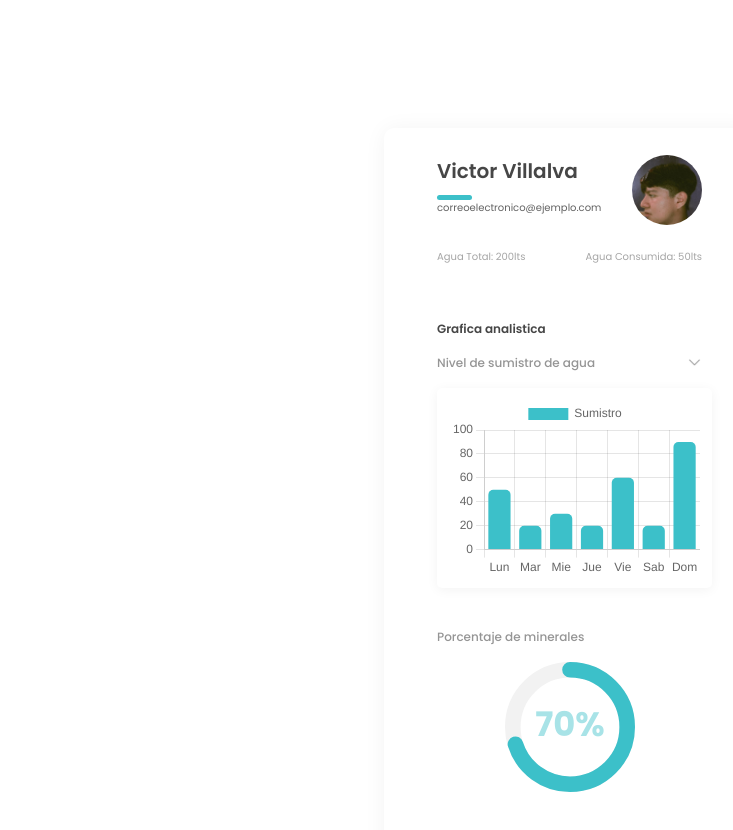
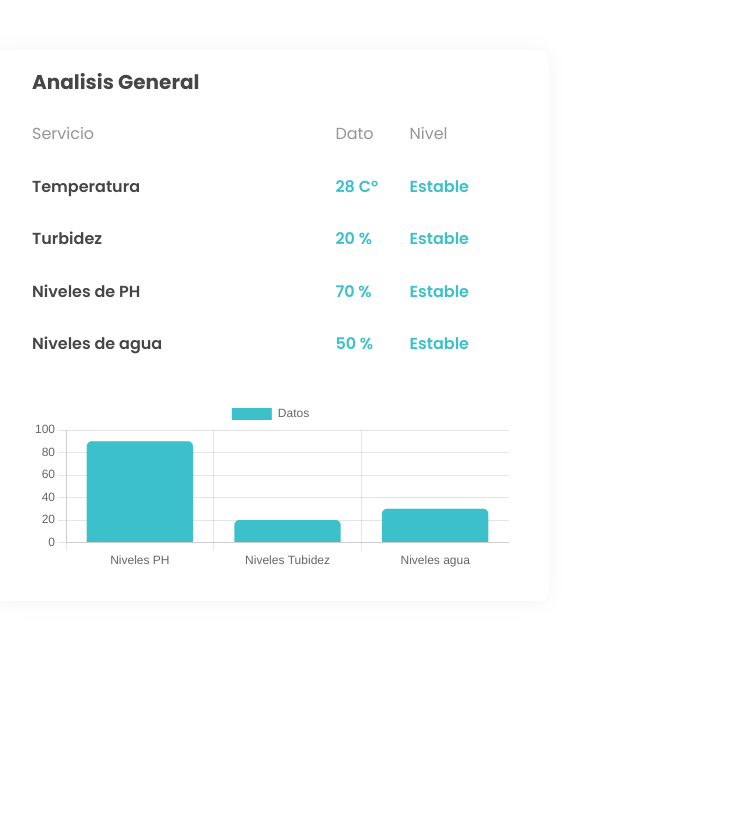
Before and after one commit to VictorVillalva/AquaQA, a React (Vite) app: page / in a window 1280 px wide. Shown: the top 830 px of the page, without its empty margins (128-861 px from the left). After the commit the page ends 800 px from the top, so only its background shows below. Built offline with nearby package versions, Linux system fonts and the light colour scheme.

Commit message:
Card analisis general

```diff
--- /dev/null
+++ b/src/assets/Styles/cardAnalisisGeneral.css
@@ -0,0 +1,62 @@
+.card-analisisgeneral{
+    margin-left: 120px;
+    margin-top: 50px;
+    width: 557px;
+    height: 551px;
+    background: #FFFFFF;
+    box-shadow: 0px 1px 22px rgba(0, 0, 0, 0.05);
+    border-radius: 10px;
+}
+.title-analisis,.service-water{
+    width: 477px;
+    padding-top: 20px;
+    padding-left: 40px;
+}
+.title-analisis{
+    font-family: 'Poppins', sans-serif;
+    font-style: normal;
+    font-weight: 700;
+    color: #464646;
+}
+.service-water{
+    display: flex;
+    flex-direction: row;
+    justify-content: space-between;
+    height: 270px;
+}
+.services,.datos,.niveles-water{
+    display: flex;
+    flex-direction: column;
+    align-items: flex-start;
+    justify-content: space-between;
+}
+.services{
+    width: 145px;
+}
+.service{
+    font-family: 'Poppins', sans-serif;
+    font-style: normal;
+    font-weight: 600;
+    color: #464646;
+}
+.datos{
+    margin-left: 127px;
+}
+.nivel,.dato-water{
+    font-family: 'Poppins', sans-serif;
+    font-style: normal;
+    font-weight: 600;
+    color: #3CC0C9;
+}
+.txt-title-service,.txt-title-datos,.txt-title-nivel{
+    font-family: 'Poppins', sans-serif;
+    font-style: normal;
+    font-weight: 400;
+    color: #959595;
+}
+.grafica-bar{
+    margin-top: 26px;
+    margin-left: 40px;
+    width: 477px;
+    height: 173px;
+}
--- /dev/null
+++ b/src/cards/CardAnalisisGeneral.jsx
@@ -0,0 +1,69 @@
+import React from 'react'
+import '../assets/Styles/cardAnalisisGeneral.css';
+
+import {Chart as ChartJS, BarElement, CategoryScale, LinearScale, Tooltip, Legend} from 'chart.js';
+import {Bar} from 'react-chartjs-2';
+
+ChartJS.register(
+    BarElement,
+    CategoryScale,
+    LinearScale,
+    Tooltip,
+    Legend
+)
+
+const CardAnalisisGeneral = () => {
+    //Configuracion de grafica barras
+    const dataWater={
+        labels: ['Niveles PH','Niveles Tubidez','Niveles agua'],
+        datasets:[{
+            label: 'Datos',
+            data: [90, 20, 30],
+            backgroundColor: '#3CC0C9',
+            borderColor: '#',
+            borderWidth: 0,
+            borderRadius: 5,
+            hoverBackgroundColor: '#A8E3E7',
+            hoverBorderColor: '#FF0000'
+        }]
+    };
+    const opciones={
+        maintainAspectRatio: false,
+        responsive: true
+    }
+
+
+  return (
+    <div className="card-analisisgeneral">
+        <h5 className='title-analisis'>Analisis General</h5>
+        <div className="service-water">
+            <div className="services">
+                <p className="txt-title-service">Servicio</p>
+                <p className="service">Temperatura</p>
+                <p className="service">Turbidez</p>
+                <p className="service">Niveles de PH</p>
+                <p className="service">Niveles de agua</p>
+            </div>
+            <div className="datos">
+                <p className='txt-title-datos'>Dato</p>
+                <p className="dato-water">28 C°</p>
+                <p className="dato-water">20 %</p>
+                <p className="dato-water">70 %</p>
+                <p className="dato-water">50 %</p>
+            </div>
+            <div className="niveles-water">
+                <p className='txt-title-nivel'>Nivel</p>
+                <p className="nivel">Estable</p>
+                <p className="nivel">Estable</p>
+                <p className="nivel">Estable</p>
+                <p className="nivel">Estable</p>
+            </div>
+        </div>
+        <div className="grafica-bar">
+            <Bar data={dataWater} options={opciones}/>
+        </div>
+    </div>
+  )
+}
+
+export default CardAnalisisGeneral;
--- a/src/cards/CardUser.jsx
+++ b/src/cards/CardUser.jsx
@@ -6,23 +6,14 @@ import forward from '../assets/Images/Forward.svg';
 import { CircularProgressbar, buildStyles } from 'react-circular-progressbar';
 import 'react-circular-progressbar/dist/styles.css';
 
-import {Chart as ChartJS, BarElement, CategoryScale, LinearScale, Tooltip, Legend} from 'chart.js';
-import {Bar} from 'react-chartjs-2';
 
-ChartJS.register(
-    BarElement,
-    CategoryScale,
-    LinearScale,
-    Tooltip,
-    Legend
-)
 
 const CardUser = () => {
     //Configuracion de grafica barras
     const dataWater={
         labels: ['Lun','Mar','Mie','Jue','Vie','Sab','Dom'],
         datasets:[{
-            label: 'Sumistro',
+            label: 'Sumistro de agua',
             data: [50, 20, 30, 20, 60, 20, 90],
             backgroundColor: '#3CC0C9',
             borderColor: '#',
--- a/src/pages/UserHome.jsx
+++ b/src/pages/UserHome.jsx
@@ -5,12 +5,13 @@
 import CardPorcentajaMinerales from "../cards/CardPorcentajeMinerales.jsx";
 import CardPorcentajeSuminstro from "../cards/CardPorcentajeSuminstro.jsx";
 import CardUser from "../cards/CardUser.jsx";
+import CardAnalisisGeneral from "../cards/CardAnalisisGeneral.jsx";
 //Images
 
 const UserHome = () => {
     return (
         <>
-         <CardUser />
+         <CardAnalisisGeneral />
         </>
 
     )
```
